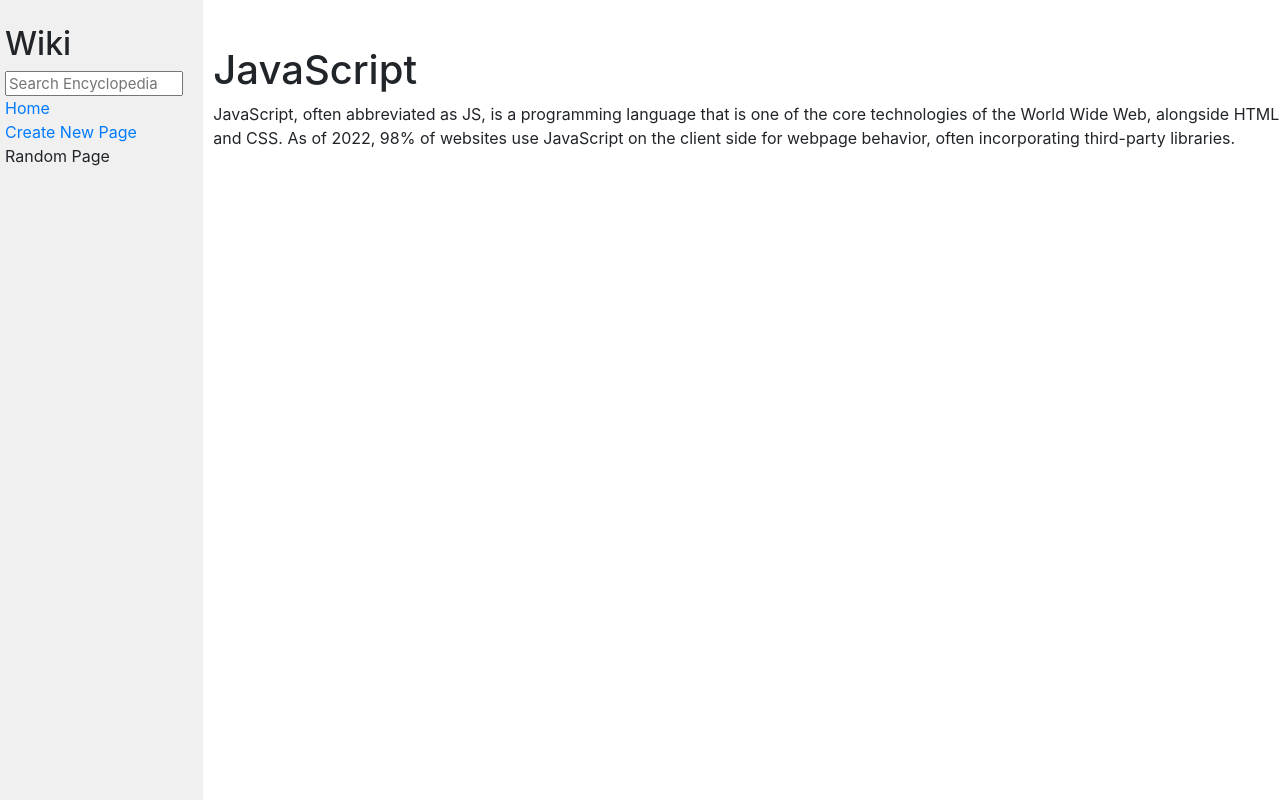
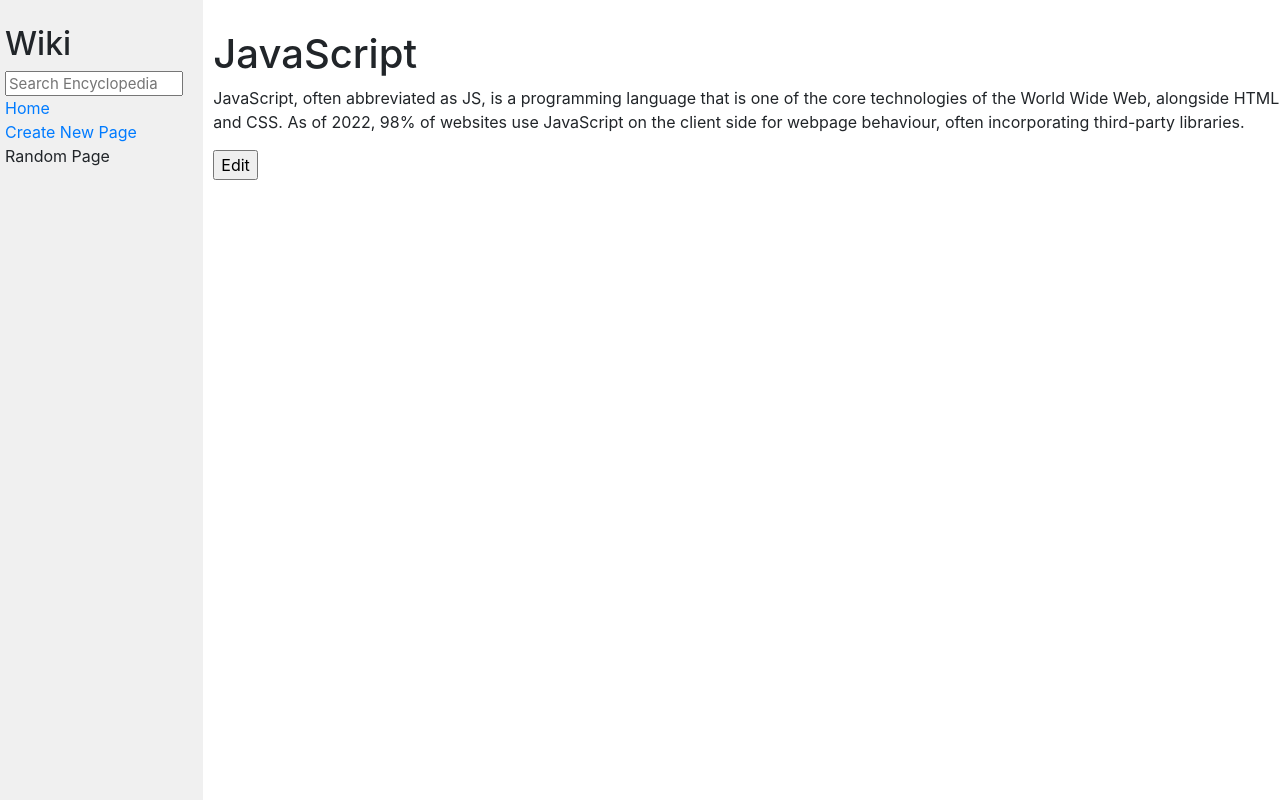
Before and after one commit to ZaidaMM/cs50w-wk2, a Django app: page /wiki/JavaScript in a window 1280 px wide. Run offline with Django 3.2, Linux system fonts and the light colour scheme; some libraries are stand-ins or nearby versions.

Commit message:
edit page

```diff
--- a/encyclopedia/templates/encyclopedia/entry.html
+++ b/encyclopedia/templates/encyclopedia/entry.html
@@ -1,5 +1,9 @@
 {% extends "encyclopedia/layout.html" %} {% block title %} {{ title }}
-{%endblock %} {% block body %}
+{%endblock %} {% block body %} {{ content|safe }}
+<form action="{% url 'edit' %}" method="POST">
+  {% csrf_token %}
+  <input type="hidden" name="entry_title" value="{{title}}" />
+  <input type="submit" value="Edit" />
+</form>
 
-<p>{{ content|safe }}</p>
 {% endblock %}
--- /dev/null
+++ b/encyclopedia/templates/encyclopedia/saved.html
@@ -0,0 +1,4 @@
+{% extends "encyclopedia/layout.html" %} {% block title %} Saved Entry
+{%endblock%} {% block body %}
+<h1>"SAVED"</h1>
+{%endblock%}
--- a/encyclopedia/urls.py
+++ b/encyclopedia/urls.py
@@ -6,5 +6,7 @@ urlpatterns = [
     path("", views.index, name="index"),
     path("wiki/<str:title>", views.entry, name="entry"),
     path("search", views.search, name="search"),
-    path("add", views.add, name="add")
+    path("add", views.add, name="add"),
+    path("edit", views.edit, name="edit"),
+    path("saved", views.saved, name="saved")
 ]
--- a/encyclopedia/views.py
+++ b/encyclopedia/views.py
@@ -63,7 +63,22 @@ def add(request):
         else:
             util.save_entry(title, content)
             new_entry = md_to_html_converter(title)
-            print(new_entry)
             return render(request, 'encyclopedia/entry.html', {
                 "title": title, "content": new_entry
             })
+
+def edit(request):
+    if request.method == "POST":
+        title = request.POST['entry_title']
+        content = util.get_entry(title)
+        return render(request, "encyclopedia/edit.html", {"title":title, "content": content})
+
+def saved(request):
+    if request.method == "POST":
+        title = request.POST['edit_title']
+        content = request.POST['edit_content']
+        util.save_entry(title, content)
+        new_entry = md_to_html_converter(title)
+        return render(request, 'encyclopedia/entry.html', {
+            "title": title, "content": new_entry
+        })
--- a/entries/JavaScript.md
+++ b/entries/JavaScript.md
@@ -1,3 +1,3 @@
 #JavaScript
 
-JavaScript, often abbreviated as JS, is a programming language that is one of the core technologies of the World Wide Web, alongside HTML and CSS. As of 2022, 98% of websites use JavaScript on the client side for webpage behavior, often incorporating third-party libraries.
+JavaScript, often abbreviated as JS, is a programming language that is one of the core technologies of the World Wide Web, alongside HTML and CSS. As of 2022, 98% of websites use JavaScript on the client side for webpage behaviour, often incorporating third-party libraries.
```
Also changed, not shown: encyclopedia/templates/encyclopedia/edit.html (added, +19 -0 lines), entries/Git.md (line endings or trailing spaces).
